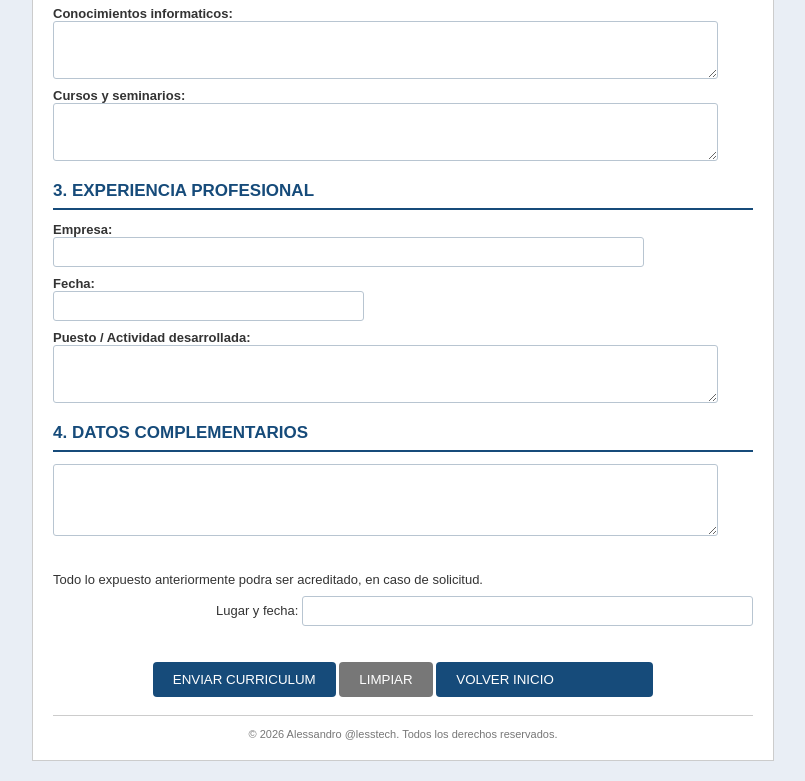
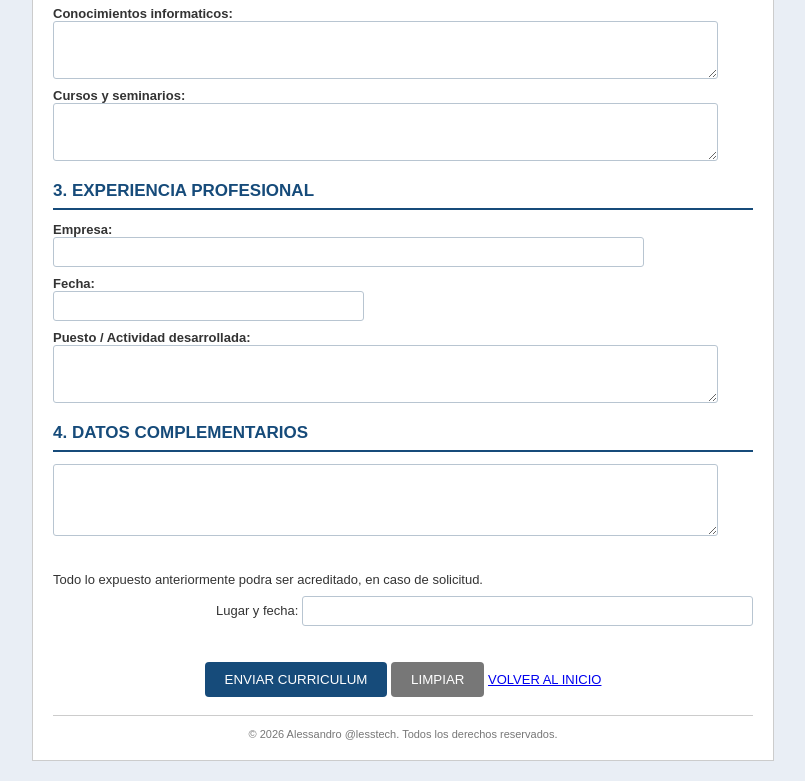
Before and after one commit to Alessandro-Luque/enviacurriculo, a plain HTML site: page curriculum.html in a window 1280 px wide. Shown: the part 840-1621 px from the top of the page, without its empty margins (237-1042 px from the left). Drawn offline with Linux system fonts and the light colour scheme.

Commit message:
Update curriculum.html

```diff
--- a/curriculum.html
+++ b/curriculum.html
@@ -379,10 +379,9 @@ value="ENVIAR CURRICULUM" />
 <input type="reset"
 class="limpiar"
 value="LIMPIAR" />
-    <input type="index.html"
-class="boton"
-value="VOLVER INICIO" />
-
+   <a href="index.html" class="volver">
+VOLVER AL INICIO
+</a>
 </p>
 
 <div class="pie">
```
